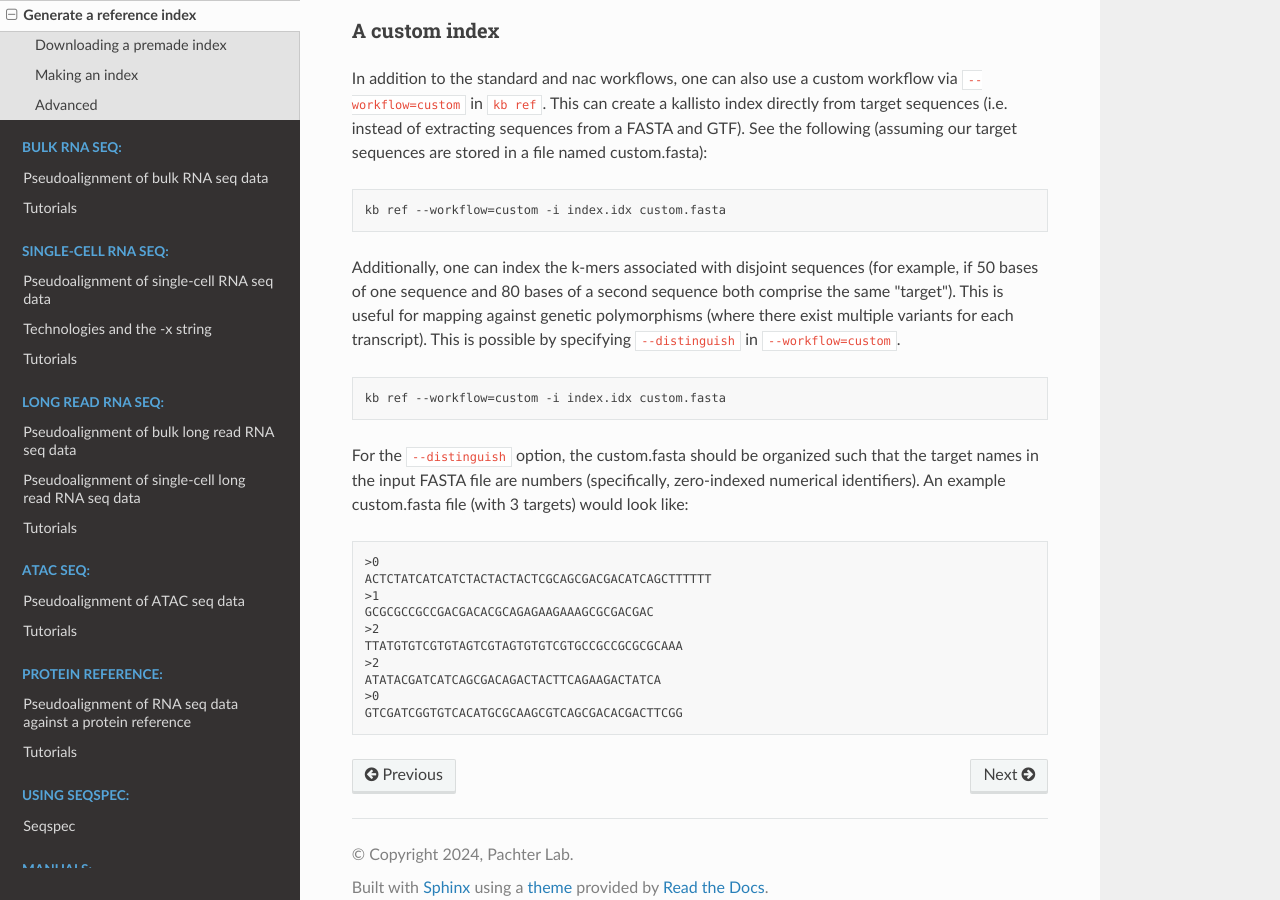
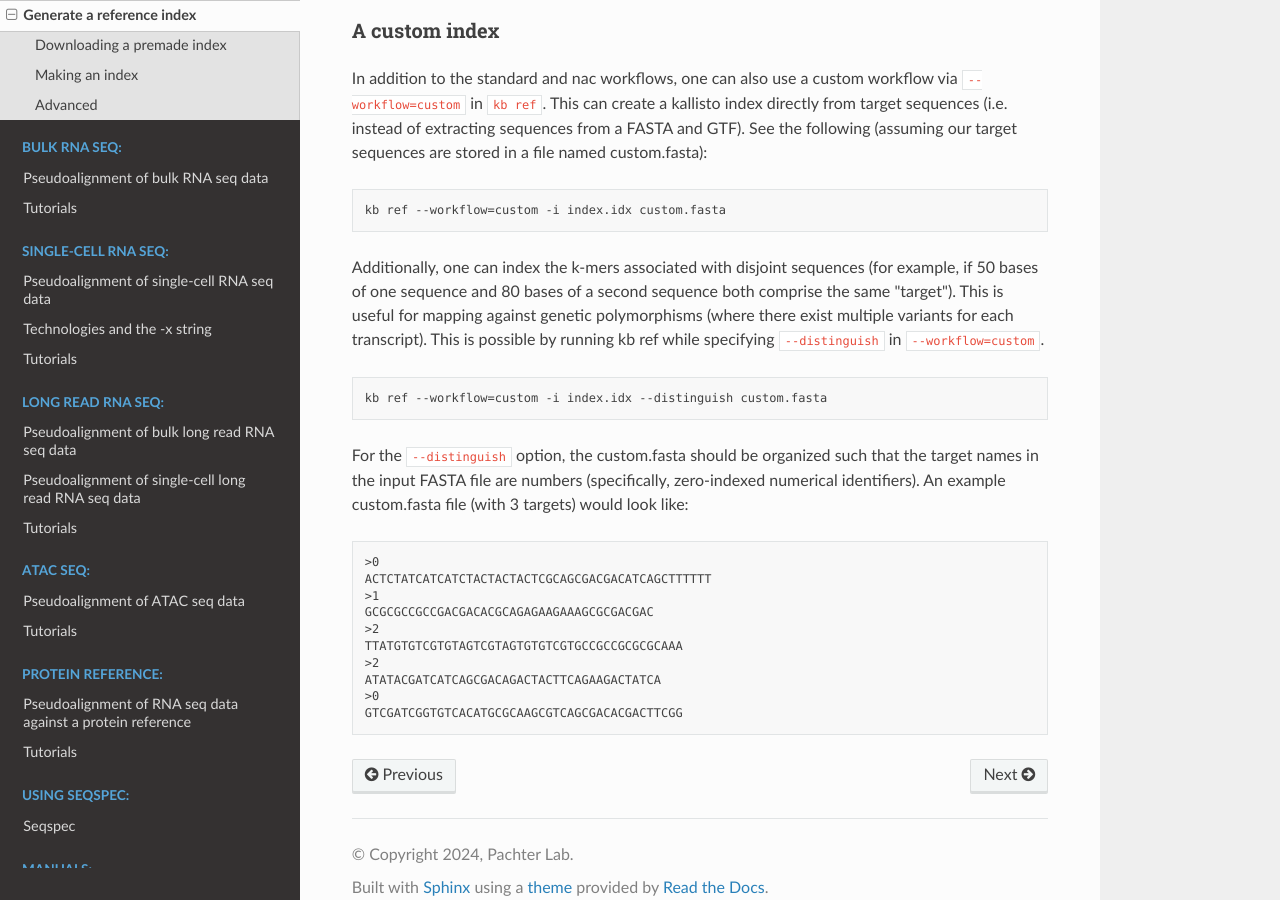
Before and after one commit to pachterlab/kb_docs, a Sphinx documentation site: the page built from docs/source/index/index_generation.rst, in a window 1280 px wide and 900 px high, scrolled down 3053 px. Built offline with Sphinx 7.4.7 and the Read the Docs theme 3.1.0, drawn with Linux system fonts in a browser that asks for light colours.

Commit message:
Update index_generation.rst

```diff
--- a/docs/source/index/index_generation.rst
+++ b/docs/source/index/index_generation.rst
@@ -110,11 +110,11 @@ In addition to the standard and nac workflows, one can also use a custom workflo
 
    kb ref --workflow=custom -i index.idx custom.fasta
 
-Additionally, one can index the k-mers associated with disjoint sequences (for example, if 50 bases of one sequence and 80 bases of a second sequence both comprise the same "target"). This is useful for mapping against genetic polymorphisms (where there exist multiple variants for each transcript). This is possible by specifying ``--distinguish`` in ``--workflow=custom``.
+Additionally, one can index the k-mers associated with disjoint sequences (for example, if 50 bases of one sequence and 80 bases of a second sequence both comprise the same "target"). This is useful for mapping against genetic polymorphisms (where there exist multiple variants for each transcript). This is possible by running kb ref while specifying ``--distinguish`` in ``--workflow=custom``.
 
 .. code-block:: text
 
-   kb ref --workflow=custom -i index.idx custom.fasta
+   kb ref --workflow=custom -i index.idx --distinguish custom.fasta
 
 For the ``--distinguish`` option, the custom.fasta should be organized such that the target names in the input FASTA file are numbers (specifically, zero-indexed numerical identifiers).  An example custom.fasta file (with 3 targets) would look like:
 
```
